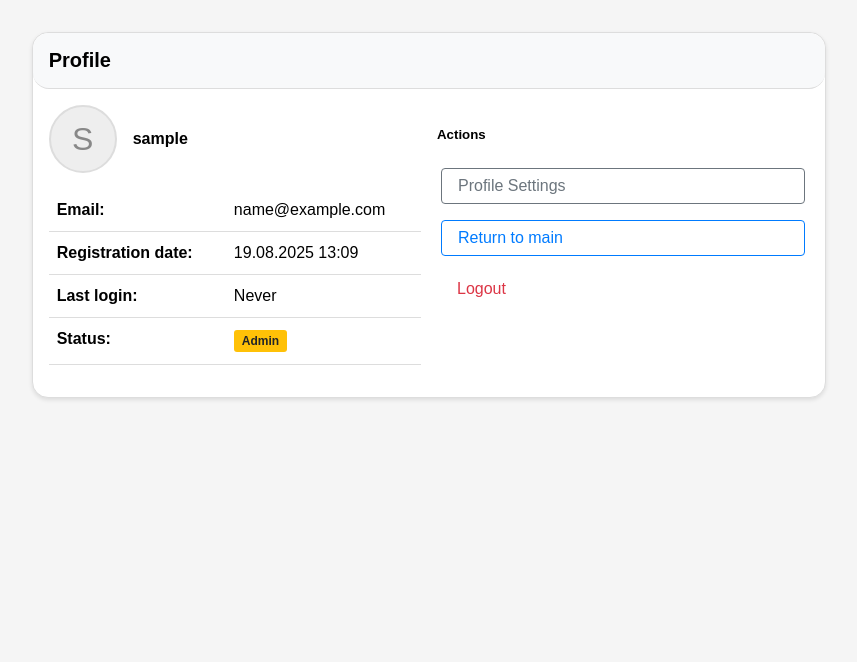
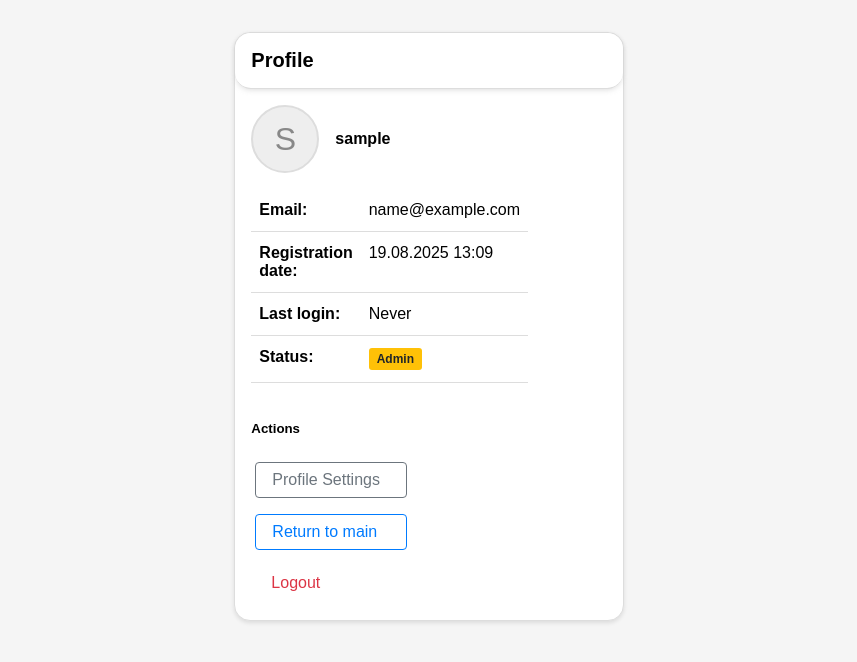
Before and after one commit to DubroffSky/aurora, a Django app: page /profile/ in a window 1280 px wide. Shown: the part 60-722 px from the top of the page, without its empty margins (211-1068 px from the left). Run offline with Django 5.2, Linux system fonts and the light colour scheme; the visitor is signed in with stand-in values (Sample User, id 1).

Commit message:
min fixes

```diff
--- a/aurora/aurora_store/templates/aurora_store/base.html
+++ b/aurora/aurora_store/templates/aurora_store/base.html
@@ -179,9 +179,10 @@
         }
 
         .card-header {
-            background-color: #f8f9fa;
+            background-color: #ffffff;
             padding: 1rem;
             border-bottom: 1px solid #ddd;
+            box-shadow: #c2c2c2bd 0px 2px 6px -2px;
             display: flex;
             justify-content: space-between;
             align-items: center;
@@ -293,6 +294,7 @@
 
         .d-grid {
             display: grid;
+            width: 10em;
         }
 
         .gap-2 {
--- a/aurora/aurora_store/templates/aurora_store/profile.html
+++ b/aurora/aurora_store/templates/aurora_store/profile.html
@@ -4,7 +4,7 @@
 
 {% block content %}
 <div class="row">
-    <div class="col-md-8 mx-auto">
+    <div class="col-md-4 mx-auto">
         <div class="card">
             <div class="card-header">
                 <h3 class="card-title">Profile</h3>
@@ -49,7 +49,7 @@
 
                         </table>
                     </div>
-                    <div class="col-md-6">
+                    <div class="col-md-6 actions">
                         <h5>Actions</h5>
                         <div class="d-grid gap-2">
                             <a href="{% url 'aurora_store:profile_settings' %}" class="btn btn-outline-secondary">
```
